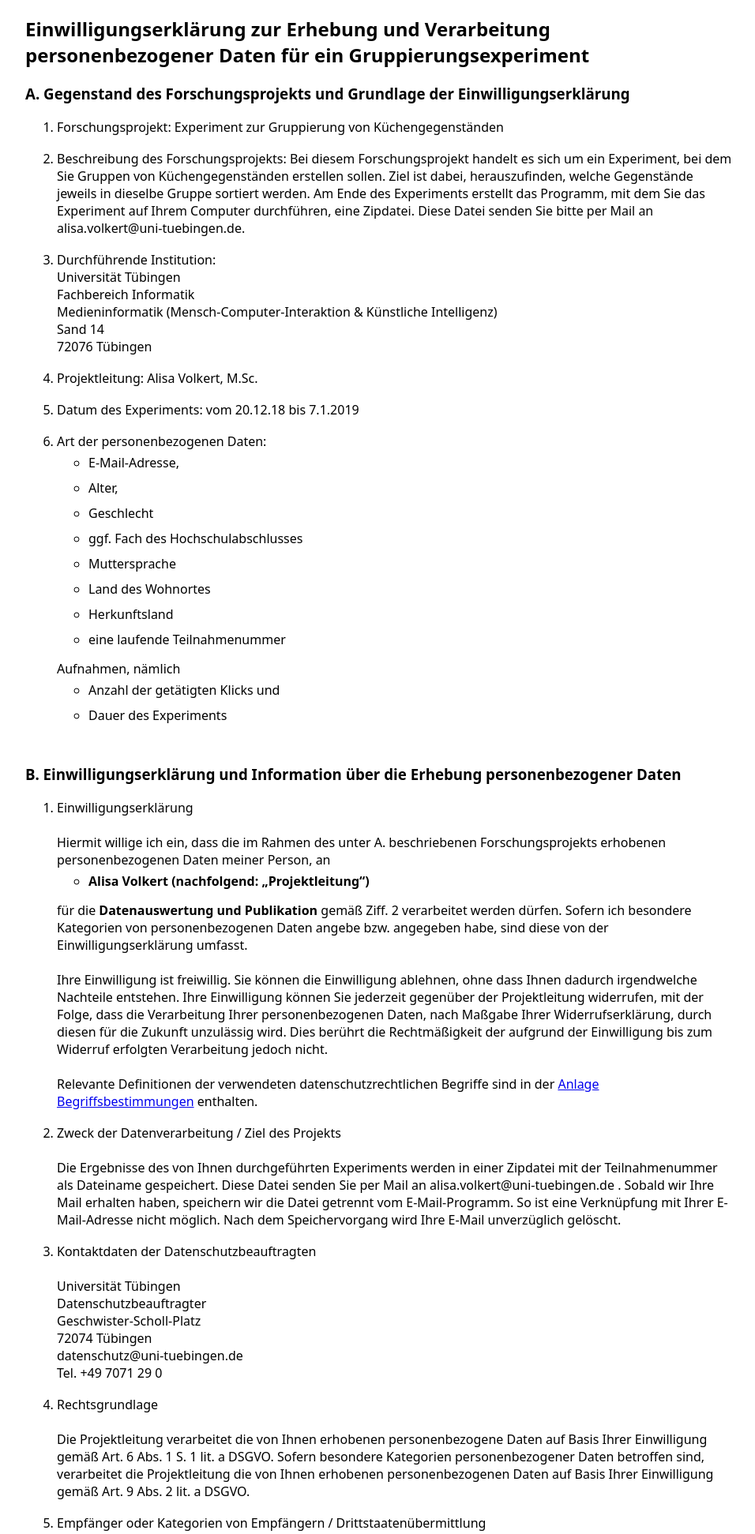
After one commit to alisavolkert/myKitchen, a PHP site: page /exp2.php in a window 1280 px wide. The commit adds this page. Shown: the top 1943 px of the page at 79% size, without its empty margins (158-1114 px from the left). Run offline with PHP 8.4, Linux system fonts and the light colour scheme.

Commit message:
Anzeigefenster is better presented now

```diff
--- /dev/null
+++ b/exp2.php
@@ -0,0 +1,225 @@
+<?php
+
+  ini_set('display_errors', 1);
+  ini_set('display_startup_errors', 1);
+  error_reporting(E_ALL);
+  session_start();
+
+function redirect($url, $statusCode = 303)
+{
+   header('Location: ' . $url, true, $statusCode);
+   die();
+}
+
+function form_is_correct()
+{
+    global $errorstring;
+    $errorstring = "";
+
+    if(!validate_email($_REQUEST["email"]))
+    {
+      $errorstring.= "Bitte geben Sie eine gültige E-Mail-Adresse ein.<br>";
+    }
+
+    if(!isset($_REQUEST["agreement"]))
+    {
+      $errorstring.= "Ihre Einwilligung ist für die Teilnahme am Versuch erforderlich.<br>";
+    }
+
+
+    if ($errorstring=="")
+      return TRUE;
+    else
+      return FALSE;
+}
+
+function validate_email($temail){
+   // Create the syntactical validation regular expression
+   $regexp = "/^([_a-z0-9-]+)(\.[_a-z0-9-]+)*@([a-z0-9-]+)(\.[a-z0-9-]+)*(\.[a-z]{2,4})$/";
+   // Presume that the email is invalid
+   $valid = 0;
+   // Validate the syntax
+   if (preg_match($regexp, $temail))
+   {
+     list($username,$domaintld) = explode("@",$temail);
+     $valid = 1;
+   }
+   return $valid;
+}
+
+function get_form($errorstring = "", $email = "")
+{
+      $form = '
+      <!DOCTYPE html>
+      <html lang="de">
+        <head>
+          <meta charset="utf-8">
+          <meta name="viewport" content="width=device-width, initial-scale=1.0">
+          <link rel="stylesheet" href="stylesheets/exp.css" />
+          <title>Studie Gruppierung von Küchengegenständen</title>
+        </head>
+        <body>
+            <h2>Einwilligungserklärung zur
+        Erhebung und Verarbeitung
+        personenbezogener Daten für ein Gruppierungsexperiment
+        </h2>
+
+            <h3>A. Gegenstand des Forschungsprojekts und Grundlage der Einwilligungserklärung</h3>
+            <ol>
+
+              <li> Forschungsprojekt: Experiment zur Gruppierung von Küchengegenständen</li>
+              <li> Beschreibung des Forschungsprojekts: Bei diesem Forschungsprojekt handelt es sich um ein Experiment, bei dem Sie Gruppen von Küchengegenständen erstellen sollen. Ziel ist dabei, herauszufinden, welche Gegenstände jeweils in dieselbe Gruppe sortiert werden.
+          Am Ende des Experiments erstellt das Programm, mit dem Sie das Experiment auf Ihrem Computer durchführen, eine Zip­da­tei. Diese Datei senden Sie bitte per Mail an alisa.volkert@uni-tuebingen.de.</li>
+              <li> Durchführende Institution:<br>
+          Universität Tübingen<br>
+          Fachbereich Informatik<br>
+          Medieninformatik (Mensch-Computer-Interaktion & Künstliche Intelligenz)<br>
+          Sand 14<br>
+          72076 Tübingen</li>
+
+              <li>Projektleitung: Alisa Volkert, M.Sc.</li>
+              <li>Datum des Experiments: vom 20.12.18 bis 7.1.2019
+
+              <li>Art der personenbezogenen Daten:
+                <ul>
+                    <li> E-Mail-Adresse,</li>
+                    <li> Alter, </li>
+                    <li> Geschlecht</li>
+                    <li> ggf. Fach des Hochschulabschlusses</li>
+                    <li> Muttersprache</li>
+                    <li> Land des Wohnortes</li>
+                    <li> Herkunftsland</li>
+                    <li> eine laufende Teilnahmenummer</li>
+                </ul>
+              Aufnahmen, nämlich
+                <ul>
+                    <li>Anzahl der getätigten Klicks und</li>
+                    <li>Dauer des Experiments</li>
+                </ul>
+              </li>
+          </ol>
+          <h3>B. Einwilligungserklärung und Information über die Erhebung personenbezogener Daten</h3>
+          <ol>
+            <li>Einwilligungserklärung<br><br>
+              Hiermit willige ich ein, dass die im Rahmen des unter A. beschriebenen Forschungsprojekts erhobenen personenbezogenen Daten meiner Person, an
+              <ul><li><b>Alisa Volkert (nachfolgend: „Projektleitung“)</b></li></ul>
+
+              für die <b>Datenauswertung und Publikation</b> gemäß Ziff. 2 verarbeitet werden dürfen. Sofern ich besondere Kategorien von personenbezogenen Daten angebe bzw. angegeben habe, sind diese von der Einwilligungserklärung umfasst. <br><br>
+              Ihre Einwilligung ist freiwillig. Sie können die Einwilligung ablehnen, ohne dass Ihnen dadurch irgendwelche Nachteile entstehen.
+              Ihre Einwilligung können Sie jederzeit gegenüber der Projektleitung widerrufen, mit der Folge, dass die Verarbeitung Ihrer personenbezogenen Daten, nach Maßgabe Ihrer Widerrufserklärung, durch diesen für die Zukunft unzulässig wird. Dies berührt die Rechtmäßigkeit der aufgrund der Einwilligung bis zum Widerruf erfolgten Verarbeitung jedoch nicht.<br><br>
+
+              Relevante Definitionen der verwendeten datenschutzrechtlichen Begriffe sind in der <a href="anlage.html" target="_blank">Anlage Begriffsbestimmungen</a> enthalten.
+            </li>
+            <li id="zweckdat">Zweck der Datenverarbeitung / Ziel des Projekts<br><br>
+                Die Ergebnisse des von Ihnen durchgeführten Experiments werden in einer Zip­da­tei mit der Teilnahmenummer als Dateiname gespeichert. Diese Datei senden Sie per Mail an alisa.volkert@uni-tuebingen.de . Sobald wir Ihre Mail erhalten haben, speichern wir die Datei getrennt vom E-Mail-Programm. So ist eine Verknüpfung mit Ihrer E-Mail-Adresse nicht möglich. Nach dem Speichervorgang wird Ihre E-Mail unverzüglich gelöscht.
+            </li>
+            <li>Kontaktdaten der Datenschutzbeauftragten<br><br>
+              Universität Tübingen<br>
+              Datenschutzbeauftragter<br>
+              Geschwister-Scholl-Platz<br>
+              72074 Tübingen<br>
+              datenschutz@uni-tuebingen.de<br>
+              Tel. +49 7071 29 0
+            </li>
+            <li> Rechtsgrundlage <br><br>
+            Die Projektleitung verarbeitet die von Ihnen erhobenen personenbezogene Daten auf Basis Ihrer Einwilligung gemäß Art. 6 Abs. 1 S. 1 lit. a DSGVO. Sofern besondere Kategorien personenbezogener Daten betroffen sind, verarbeitet die Projektleitung die von Ihnen erhobenen personenbezogenen Daten auf Basis Ihrer Einwilligung gemäß Art. 9 Abs. 2 lit. a DSGVO.
+            </li>
+            <li>Empfänger oder Kategorien von Empfängern / Drittstaatenübermittlung<br><br>
+
+            An folgende Empfänger oder Kategorien von Empfängern werden Ihre personenbezogenen Daten durch die Projektleitung übermittelt oder können übermittelt werden, sofern Sie einen Gutschein gewinnen:<br>
+            <ul>
+              <li>Sekretariat Fachbereich Informatik der Universität Tübingen</li>
+              <li>Universitätskasse der Universität Tübingen</li>
+            </ul>
+            </li>
+
+            <li>Dauer, für die die personenbezogenen Daten gespeichert werden / Kriterien für die Festlegung der Dauer<br><br>
+              s. 2. <a href="#zweckdat">Zweck der Datenverarbeitung / Ziel des Projekts</a>
+            </li>
+
+            <li>
+              Ihre Rechte<br><br>
+              <ul>
+                    <li> Bestätigung, ob Sie betreffende personenbezogenen Daten durch  die Projektleitung verarbeitet werden,</li>
+                    <li> Auskunft über diese Daten und die Umstände der Verarbeitung,</li>
+                    <li> Berichtigung, soweit diese Daten unrichtig sind, </li>
+                    <li> Löschung, soweit für die Verarbeitung keine Rechtfertigung und keine Pflicht zur Aufbewahrung (mehr) besteht,</li>
+                    <li> Einschränkung der Verarbeitung in besonderen gesetzlich bestimmten Fällen und</li>
+                    <li> Übermittlung Ihrer personenbezogenen Daten – soweit Sie diese bereitgestellt haben – an Sie oder einen Dritten in einem strukturierten, gängigen und maschinenlesbaren Format.</li>
+              </ul>
+
+
+            Darüber hinaus haben Sie das Recht, Ihre Einwilligung jederzeit gegenüber der Projektleitung zu widerrufen, mit der Folge, dass die Verarbeitung Ihrer personenbezogenen Daten, nach Maßgabe
+            Ihrer Widerrufserklärung, durch diesen für die Zukunft unzulässig wird. Dies berührt die Rechtmäßigkeit der aufgrund der Einwilligung bis zum Widerruf erfolgten Verarbeitung jedoch nicht. <br>
+            Schließlich möchten wir Sie auf Ihr Beschwerderecht bei der Aufsichtsbehörde<br><br>
+            Landesbeauftragter für Datenschutz und Informationsfreiheit Baden-Württemberg<br>
+            Königstr. 10<br>
+            70173 Stuttgart<br><br>
+            hinweisen.<br>
+            </li>
+            <li>Keine automatisierte Entscheidungsfindung (inklusive Profiling)<br><br>
+              Eine Verarbeitung Ihrer personenbezogenen Daten zum Zweck einer automatisierten Entscheidungsfindung (einschließlich Profiling) gemäß Art. 22 Abs. 1 und Abs. 4 DSGVO findet nicht statt.
+
+
+                <form action="exp2.php#personaldata" method="POST" id="personaldata" class="hl">
+                      <h3>Einwilligung zur Erklärung zur Erhebung und Verarbeitung personenbezogener Daten</h3>
+                      <p>Zur Verknüpfung Ihrer Entscheidung mit Ihrer Person benötigen wir Ihre Mailadresse.</p>
+                      <span class="error">' . $errorstring . '</span>
+                      <p>
+                        <label for="email" >Mailadresse:</label>
+                        <input type="email" name="email" id="email" size="50" maxlength="100" value="' . $email . '" required>
+
+                      </p>
+                      <p>
+                        <input type="checkbox" name="agreement" id="agreement">
+                        <label for="agreement">Ich willige der Erklärung zur Erhebung und Verarbeitung meiner personenbezogenen Daten ein.</label>
+                      </p>
+
+                      <button type="submit">Weiter</button>
+                </form>
+
+                <p>
+                 Die Teilnahme an dieser Studie ist freiwillig. Wenn Sie nicht einwilligen, schließen Sie bitte dieses Fenster in Ihrem Browser.
+                 Mit der Teilnahme an der Studie gehen Sie weder Risiken ein noch profitieren Sie davon persönlich (mit der Ausnahme, für den Fall, dass Sie einen Einkaufsgutschein gewinnen). Vielleicht möchten Sie eine Kopie dieser Informationen für Ihre Unterlagen oder spätere Verwendung erstellen.</p>
+            </li>
+            </ol>
+            <p>
+
+          	<hr>
+          	<span class="footer">Alisa Volkert, M.Sc., Medieninformatik (Arbeitsbereich Mensch-Computer Interaktion & Künstliche Intelligenz)</span>
+
+        </body>
+
+      </html>
+      ';
+      return $form;
+}
+
+
+if(!isset($_REQUEST["email"]))
+  echo get_form();
+else
+{
+  if(form_is_correct()) {
+    // Save mail to session
+
+    // email
+    $email = (isset($_REQUEST["email"])) ? stripslashes( strip_tags( trim( $_REQUEST["email"] ))) : "";
+    $_SESSION["email"]=$email;
+
+    // Give me the next page
+    redirect("exp3.php");
+
+  } else {
+
+    $email = (isset($_REQUEST["email"])) ? stripslashes( strip_tags( trim( $_REQUEST["email"] ))) : "";
+    echo get_form($errorstring, $email);
+
+  }
+
+}
+
+
+
+
+?>
--- /dev/null
+++ b/stylesheets/exp.css
@@ -0,0 +1,78 @@
+body	{
+	font-family: Sans, Arial;
+	margin: 0 auto;
+	width: 900px;
+}
+button {
+	padding: 5px 10px;
+}
+ul {
+	padding-bottom:10px;
+}
+
+ol li {
+	padding-bottom:18px;
+
+}
+
+
+ul li {
+	padding-bottom:5px;
+	padding-top:5px;
+}
+
+form {
+	border: 1px solid lightgrey;
+	background-color: #fff4e5;
+	margin: 20px;
+	padding: 10px;
+
+}
+
+.todo {
+
+	background-color: yellow;
+
+}
+
+.mailadr {
+
+	font-style: italic;
+}
+
+.tnnummer_b {
+	font-weight; bold;
+	font-size: 20px;
+	padding-top:30px;
+	padding-bottom:30px;
+	padding:10px;
+}
+
+.error {
+	color:	red;
+}
+
+#logo {
+	float: right;
+	padding-top:40px;
+	padding-bottom: 60px;
+}
+
+#expstart {
+	clear: right;
+}
+
+#logo_alt {
+	position: absolute;
+	top: 20px;
+	right: -20px;
+	padding-top:40px;
+	padding-bottom: 60px;
+}
+
+#expstart_alt {
+	position:absolute;
+	top: 20px;
+	left: 20px;
+	max-width: 1200px;
+}
```
Also changed, not shown: exp3.php (added, +99 -0 lines), exp4.php (added, +87 -0 lines), js/mykitchen.js (+77 -37 lines), mykitchen.php (+34 -32 lines), stylesheets/mykitchen.css (+5 -3 lines), img/tuer_oben_links_halb.jpg (added), img/tuer_oben_rechts_halb.jpg (added).
